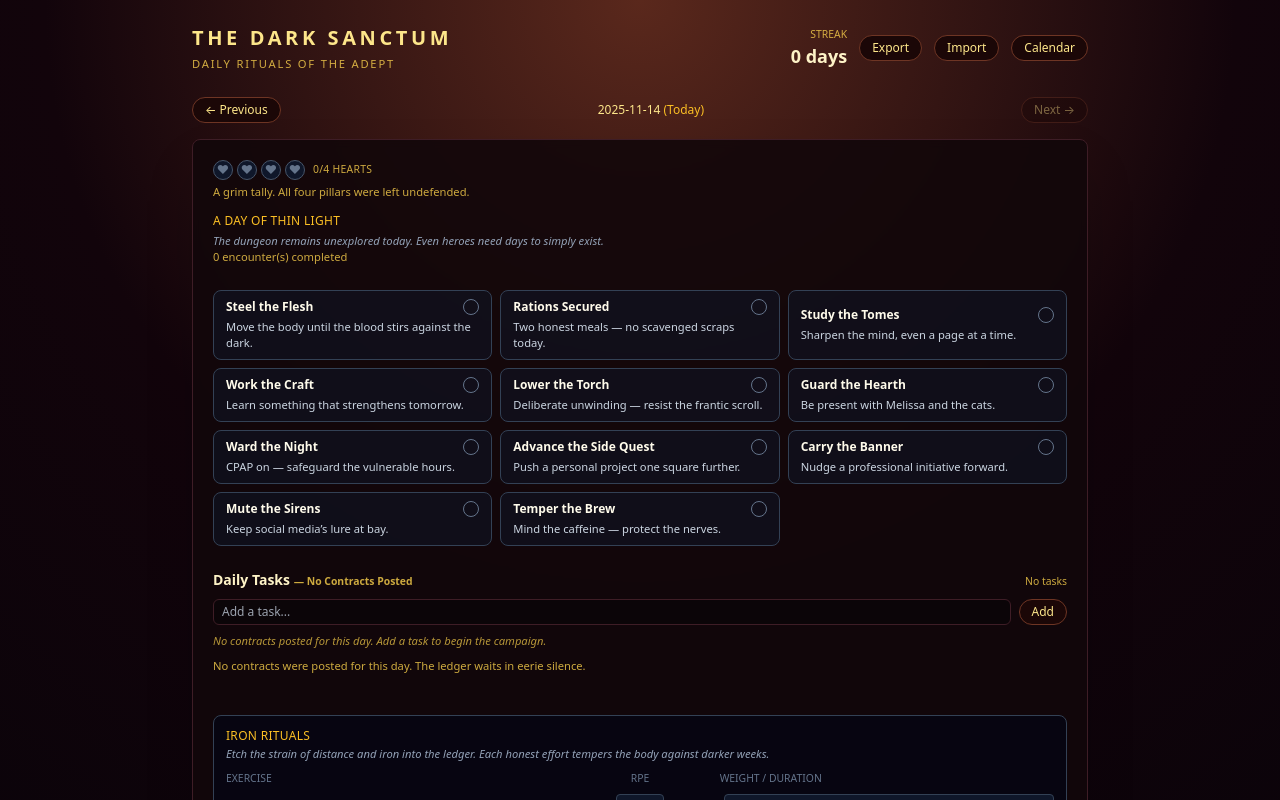
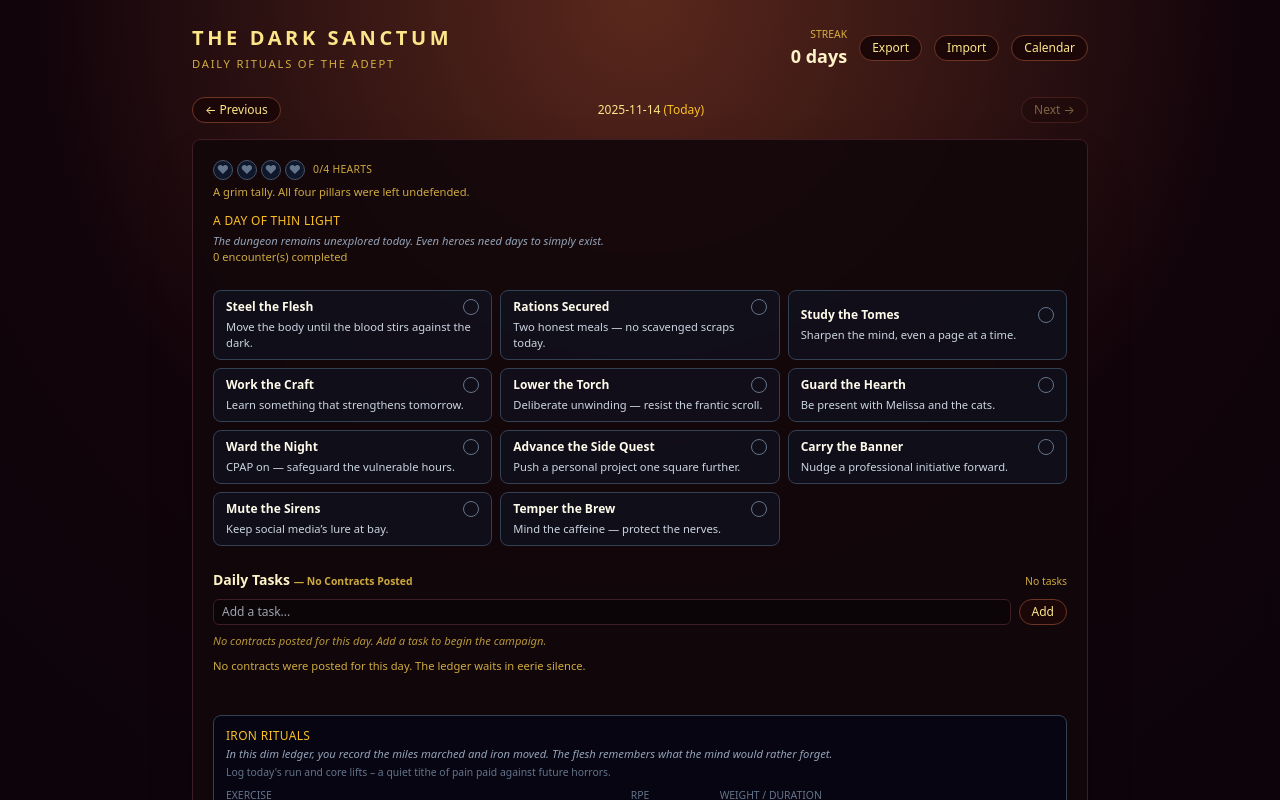
Before and after one commit to Laz627/darkest-dungeon-local-tracker, a Next.js app: page / in a window 1280 px wide. Shown: the top 800 px of the page. Built offline with nearby package versions, Linux system fonts and the light colour scheme.

Commit message:
Refactor TrainingLog to use TrainingLogType

```diff
--- a/components/TrainingLog.tsx
+++ b/components/TrainingLog.tsx
@@ -1,8 +1,14 @@
-import { CoreLiftId, ExerciseLog, TrainingLog } from "@/types";
+// components/TrainingLog.tsx
+
+import type {
+  CoreLiftId,
+  ExerciseLog,
+  TrainingLog as TrainingLogType,
+} from "@/types";
 
 interface TrainingLogProps {
-  training?: TrainingLog;
-  onChange: (training: TrainingLog) => void;
+  training?: TrainingLogType;
+  onChange: (training: TrainingLogType) => void;
 }
 
 const EXERCISES: { id: "run" | CoreLiftId; label: string }[] = [
@@ -13,7 +19,7 @@ const EXERCISES: { id: "run" | CoreLiftId; label: string }[] = [
 ];
 
 function getExerciseLog(
-  training: TrainingLog | undefined,
+  training: TrainingLogType | undefined,
   id: "run" | CoreLiftId
 ): ExerciseLog | undefined {
   if (!training) return undefined;
@@ -21,8 +27,11 @@ function getExerciseLog(
   return training.lifts?.[id];
 }
 
-export default function TrainingLog({ training, onChange }: TrainingLogProps) {
-  const current: TrainingLog = training ?? { lifts: {} };
+export default function TrainingLogSection({
+  training,
+  onChange,
+}: TrainingLogProps) {
+  const current: TrainingLogType = training ?? { lifts: {} };
 
   function updateExercise(
     id: "run" | CoreLiftId,
@@ -36,7 +45,7 @@ export default function TrainingLog({ training, onChange }: TrainingLogProps) {
 
     const updated: ExerciseLog = { ...existing, ...partial };
 
-    const next: TrainingLog =
+    const next: TrainingLogType =
       id === "run"
         ? { ...current, run: updated }
         : {
@@ -52,13 +61,18 @@ export default function TrainingLog({ training, onChange }: TrainingLogProps) {
 
   return (
     <section className="mt-4 border border-slate-700 rounded-lg p-3 bg-slate-950/60">
+      {/* DD-flavored header */}
       <div className="flex flex-col gap-0.5 mb-2">
         <div className="text-xs uppercase tracking-wide text-amber-400">
           Iron Rituals
         </div>
         <div className="text-[0.7rem] text-slate-400 italic">
-          Etch the strain of distance and iron into the ledger. Each honest
-          effort tempers the body against darker weeks.
+          In this dim ledger, you record the miles marched and iron moved. The
+          flesh remembers what the mind would rather forget.
+        </div>
+        <div className="text-[0.65rem] text-slate-500">
+          Log today&apos;s run and core lifts – a quiet tithe of pain paid
+          against future horrors.
         </div>
       </div>
 
@@ -79,8 +93,10 @@ export default function TrainingLog({ training, onChange }: TrainingLogProps) {
               key={id}
               className="contents border-t border-slate-800 pt-1 mt-1"
             >
+              {/* Exercise label */}
               <div className="pr-2 flex items-center">{label}</div>
 
+              {/* RPE input */}
               <div className="px-1 flex items-center justify-center">
                 <input
                   type="number"
@@ -100,6 +116,7 @@ export default function TrainingLog({ training, onChange }: TrainingLogProps) {
                 />
               </div>
 
+              {/* Weight / Duration input */}
               <div className="pl-1 flex items-center">
                 <input
                   type="text"
```
